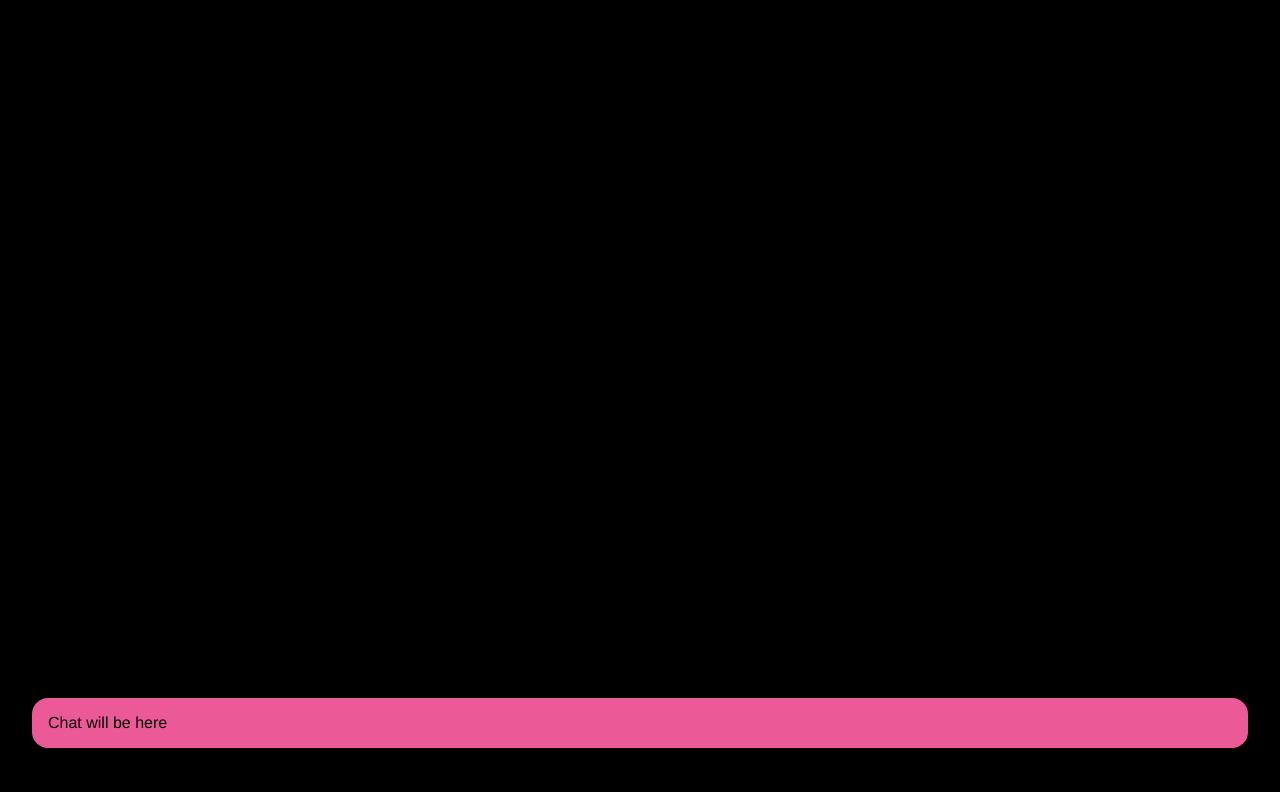
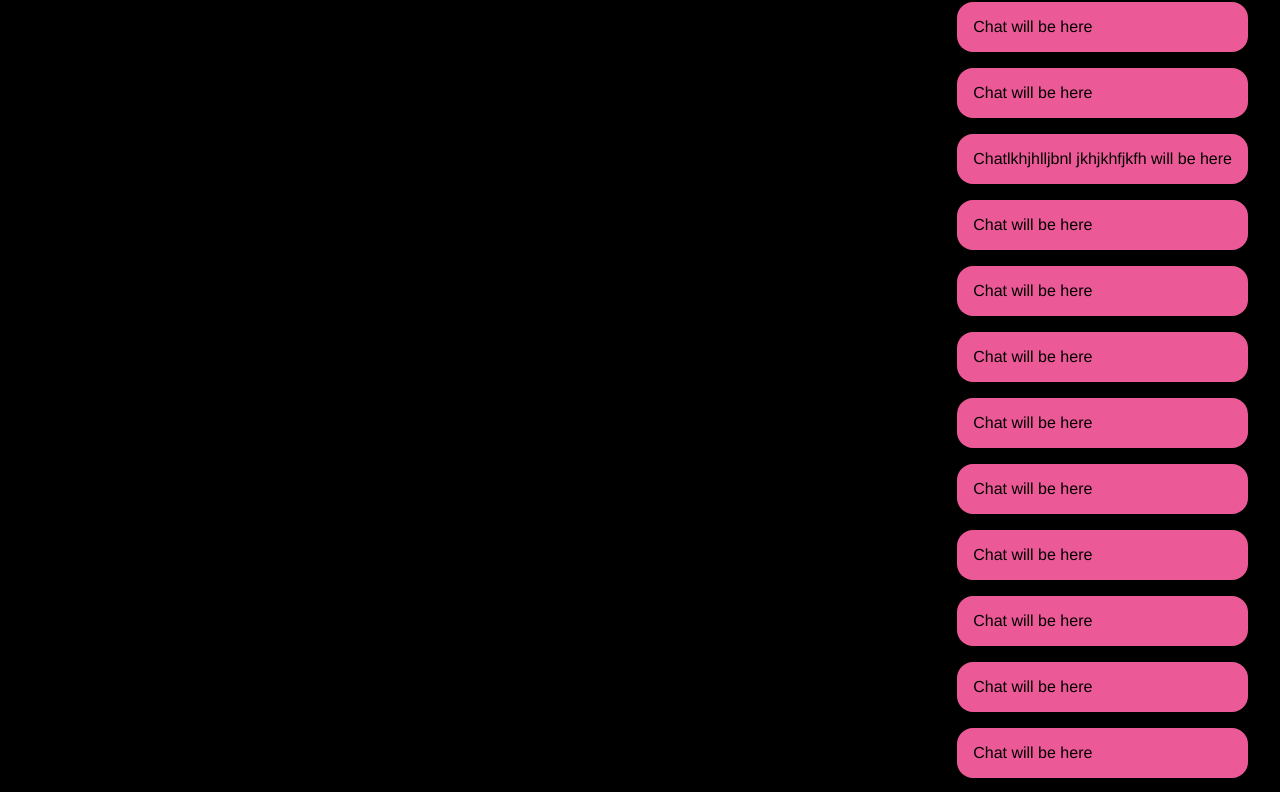
Before and after one commit to janglz/react-typescript-slider, a React app: page / in a window 1280 px wide. Shown: the part 357-1149 px from the top of the page. Built offline with nearby package versions, Linux system fonts and the light colour scheme.

Commit message:
common: add chat base

```diff
--- a/src/components/Slider/index.tsx
+++ b/src/components/Slider/index.tsx
@@ -22,9 +22,7 @@ const Slider = function Slider({
 				className={styles.slider}
 				style={{
 					width: slidesCommonWidth,
-					// position: 'absolute',
 					position: 'relative',
-					// transform: `translate(${translateTo})`,
 					left: translateTo,
 				}}
 			>
--- a/src/containers/Chat/index.tsx
+++ b/src/containers/Chat/index.tsx
@@ -2,7 +2,29 @@ import React from 'react';
 import styles from './styles.module.scss';
 
 const Chat = function Chat() {
-	return <div className={styles.chat}>Chat will be here</div>;
+	return (
+		<div className={styles.chat}>
+			<div className={styles.chatWrapper}>
+				<div className={styles.chatMessage}>Chat will be here</div>
+				<div className={styles.chatMessage}>Chat will be here</div>
+				<div className={styles.chatMessage}>
+					Chatlkhjhlljbnl jkhjkhfjkfh will be here
+				</div>
+				<div className={styles.chatMessage}>Chat will be here</div>
+				<div className={styles.chatMessage}>Chat will be here</div>
+				<div className={styles.chatMessage}>Chat will be here</div>
+				<div className={styles.chatMessage}>Chat will be here</div>
+				<div className={styles.chatMessage}>Chat will be here</div>
+				<div className={styles.chatMessage}>Chat will be here</div>
+				<div className={styles.chatMessage}>Chat will be here</div>
+				<div className={styles.chatMessage}>Chat will be here</div>
+				<div className={styles.chatMessage}>Chat will be here</div>
+				<div className={styles.chatMessage}>Chat will be here</div>
+				<div className={styles.chatMessage}>Chat will be here</div>
+				<div className={styles.chatMessage}>Chat will be here</div>
+			</div>
+		</div>
+	);
 };
 
 export default Chat;
--- a/src/containers/Chat/styles.module.scss
+++ b/src/containers/Chat/styles.module.scss
@@ -1,9 +1,30 @@
 @import '/src/theme/variables.scss';
 
-.chat  {
-  background-color: $color-button;
-  color: $color-black;
-  margin: 2rem;
-  padding: 1rem;
-  border-radius: 1rem;
+.chat {
+  // position:fixed;
+  // max-width: 100%;
+  // max-height: 40vh;
+  // overflow: hidden;
+
+
+  &Wrapper {
+    color: $color-black;
+    margin: 2rem auto;
+    padding: 1rem;
+    border-radius: 1rem;
+    // position: absolute;
+    // position: relative;
+    top: 1rem;
+    width: 100%;
+    // height: 20vh;
+    // min-height: 10vh;
+    // overflow: hidden;
+  }
+
+  &Message {
+    background-color: $color-button;
+    margin: 1rem;
+    padding: 1rem;
+    border-radius: 1rem;
+  }
 }
--- a/src/containers/UserPage/LiveShow/index.tsx
+++ b/src/containers/UserPage/LiveShow/index.tsx
@@ -5,7 +5,7 @@ import styles from './styles.module.scss';
 
 const LiveShow = function LiveShow() {
 	return (
-		<div>
+		<div className={styles.show}>
 			<div className={styles.overlayWrapper}>
 				<Frame />
 				<div className={styles.overlay} />
--- a/src/containers/UserPage/LiveShow/styles.module.scss
+++ b/src/containers/UserPage/LiveShow/styles.module.scss
@@ -12,10 +12,20 @@
 
   &Wrapper {
     display: flex;
-    width: 100%;
-    height: 100%;
-    justify-content: stretch;
-    align-items: stretch;
+    flex: 1 1 50vh;
+    // width: 100%;
+    // height: 80%;
+    max-height: 50vh;
+    // justify-content: stretch;
+    // align-items: stretch;
     position: relative;
+    // bottom: 20rem;
   }
 }
+
+.show {
+  display: flex;
+  flex-wrap: wrap;
+  flex: 1 1 auto;
+  // max-height: 60%;
+}
```
